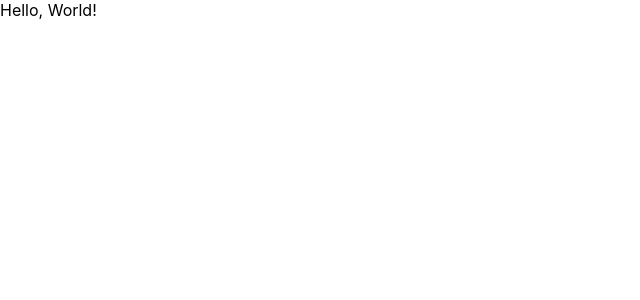
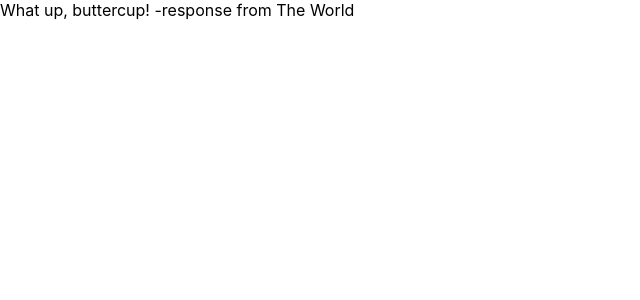
Before and after one commit to mantisg/Spicy-Weather, a React (Create React App) app: page / in a window 1280 px wide. Shown: the top 300 px of the page, without its empty margins (0-640 px from the left). Built offline with nearby package versions, Linux system fonts and the light colour scheme.

Commit message:
small change test

```diff
--- a/src/Components/App.js
+++ b/src/Components/App.js
@@ -1,5 +1,5 @@
 function App() {
-  return <div>Hello, World!</div>;
+  return <div>What up, buttercup! -response from The World</div>;
 }
 
 export default App;
```
